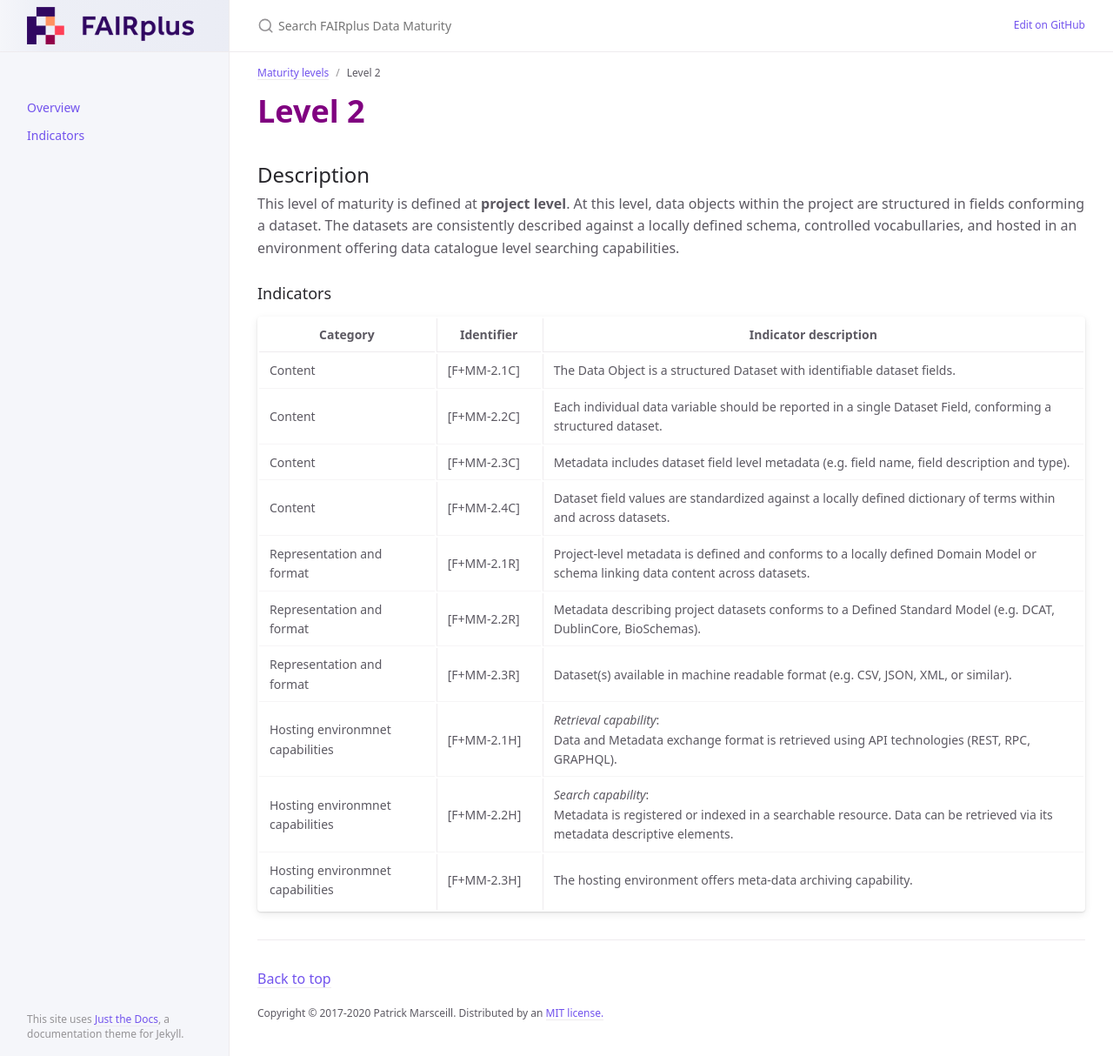
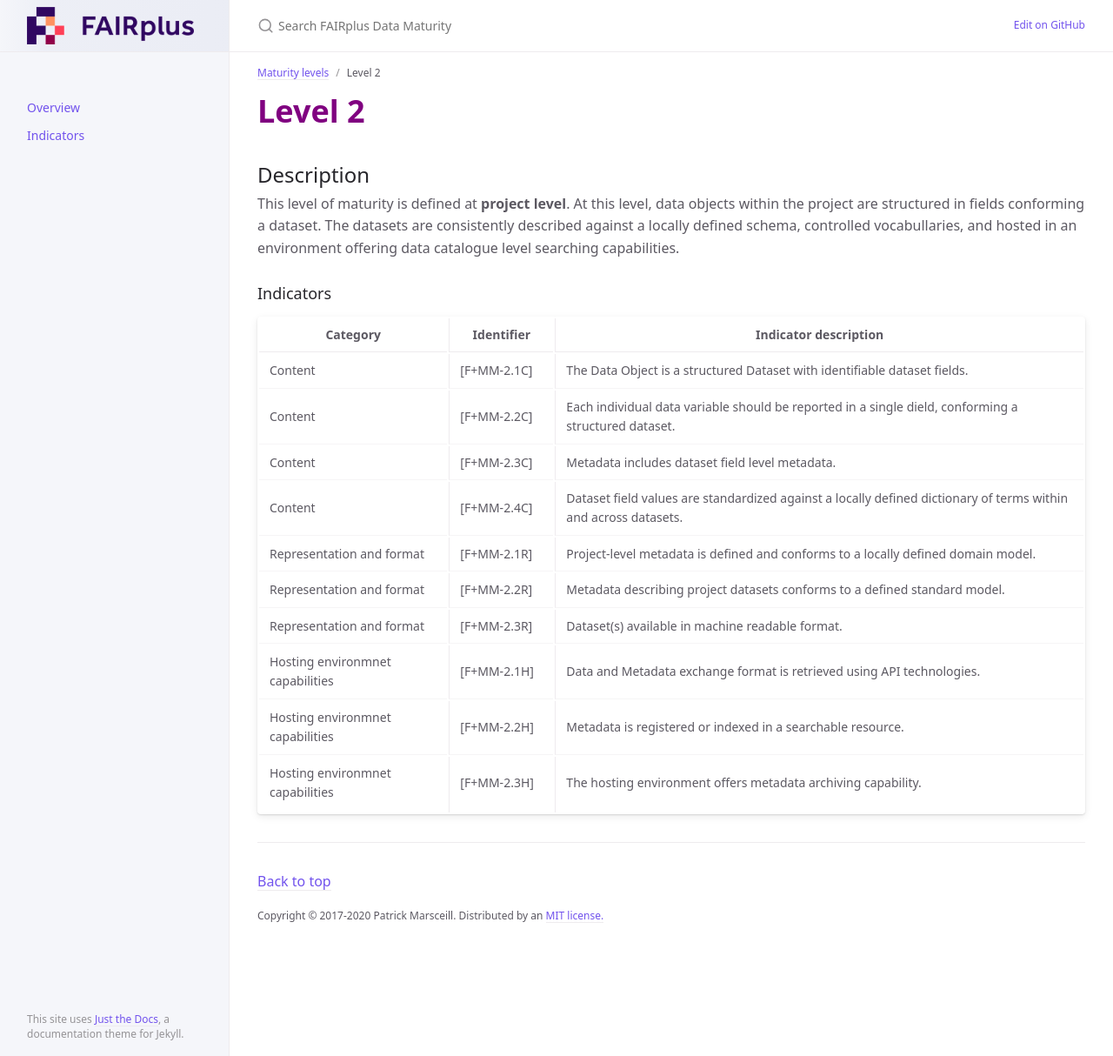
Before and after one commit to FAIRplus/Data-Maturity, a Jekyll site: the page built from docs/_levels/Level2.md, in a window 1280 px wide and 1214 px high. Shown: the whole window at 87% size. Built offline with Jekyll 4.4.1, drawn with Linux system fonts in a browser that asks for light colours.

Commit message:
Update Level2.md

```diff
--- a/docs/_levels/Level2.md
+++ b/docs/_levels/Level2.md
@@ -16,12 +16,12 @@ This level of maturity is defined at **project level**. At this level, data obje
 | Category | Identifier | Indicator description |
 | -------- | ---------- | --------------------- |
 | Content | [F+MM-2.1C] | The Data Object is a structured Dataset with identifiable dataset fields. |
-| Content | [F+MM-2.2C] | Each individual data variable should be reported in a single Dataset Field, conforming a structured dataset. |
-| Content | [F+MM-2.3C] | Metadata includes dataset field level metadata (e.g. field name, field description and type). |
+| Content | [F+MM-2.2C] | Each individual data variable should be reported in a single dield, conforming a structured dataset. |
+| Content | [F+MM-2.3C] | Metadata includes dataset field level metadata. |
 | Content | [F+MM-2.4C] | Dataset field values are standardized against a locally defined dictionary of terms within and across datasets. |
-| Representation and format |  [F+MM-2.1R] | Project-level metadata is defined and conforms to a locally defined Domain Model or schema linking data content across datasets. |
-| Representation and format |  [F+MM-2.2R] | Metadata describing project datasets conforms to a Defined Standard Model (e.g. DCAT, DublinCore, BioSchemas). |
-| Representation and format |  [F+MM-2.3R] | Dataset(s) available in machine readable format (e.g. CSV, JSON, XML, or similar). |
-| Hosting environmnet capabilities | [F+MM-2.1H] | *Retrieval capability*:<br/> Data and Metadata exchange format is retrieved using API technologies (REST, RPC, GRAPHQL). |
-| Hosting environmnet capabilities | [F+MM-2.2H] | *Search capability*:<br/> Metadata is registered or indexed in a searchable resource. Data can be retrieved via its metadata descriptive elements. |
-| Hosting environmnet capabilities | [F+MM-2.3H] | The hosting environment offers meta-data archiving capability. |
+| Representation and format |  [F+MM-2.1R] | Project-level metadata is defined and conforms to a locally defined domain model. |
+| Representation and format |  [F+MM-2.2R] | Metadata describing project datasets conforms to a defined standard model. |
+| Representation and format |  [F+MM-2.3R] | Dataset(s) available in machine readable format. |
+| Hosting environmnet capabilities | [F+MM-2.1H] | Data and Metadata exchange format is retrieved using API technologies. |
+| Hosting environmnet capabilities | [F+MM-2.2H] | Metadata is registered or indexed in a searchable resource. |
+| Hosting environmnet capabilities | [F+MM-2.3H] | The hosting environment offers metadata archiving capability. |
```
